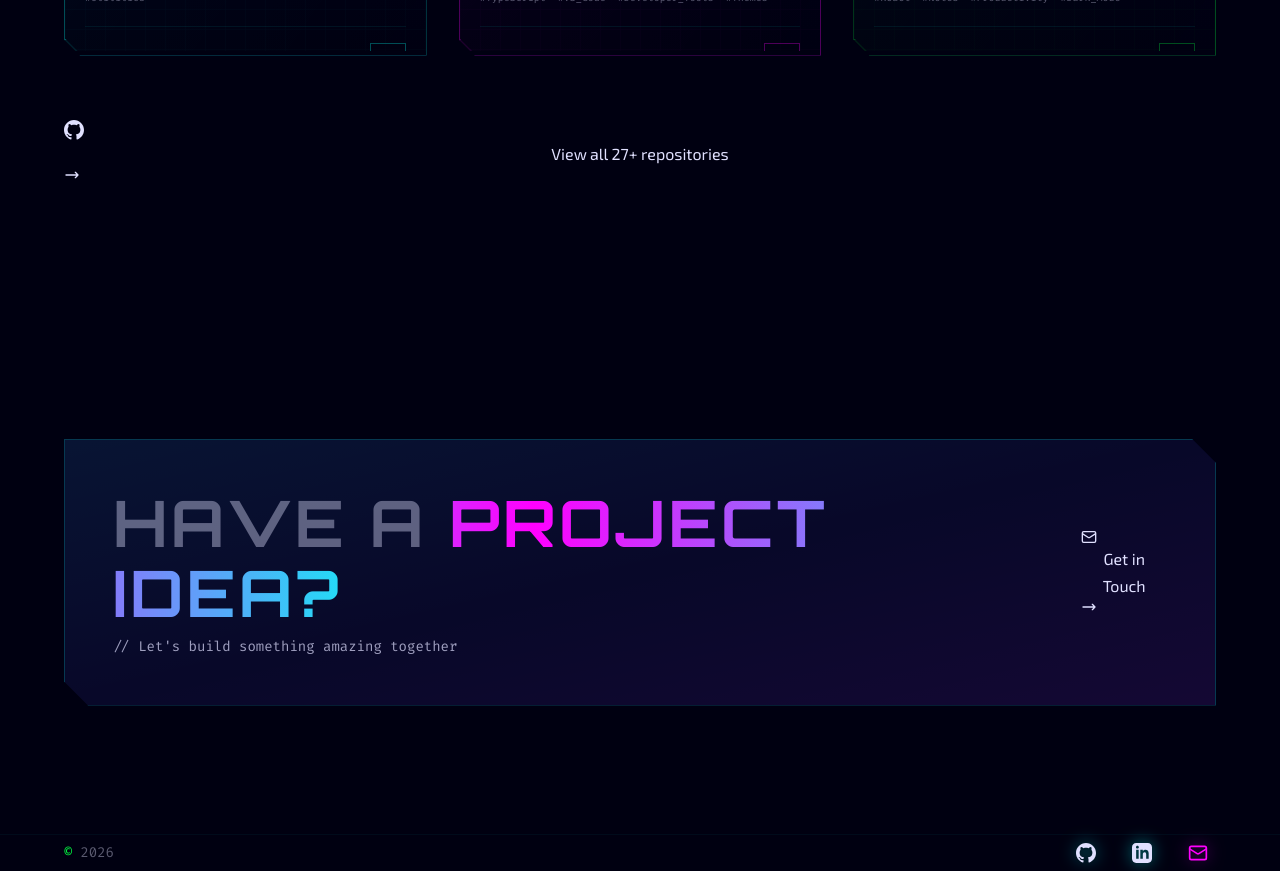
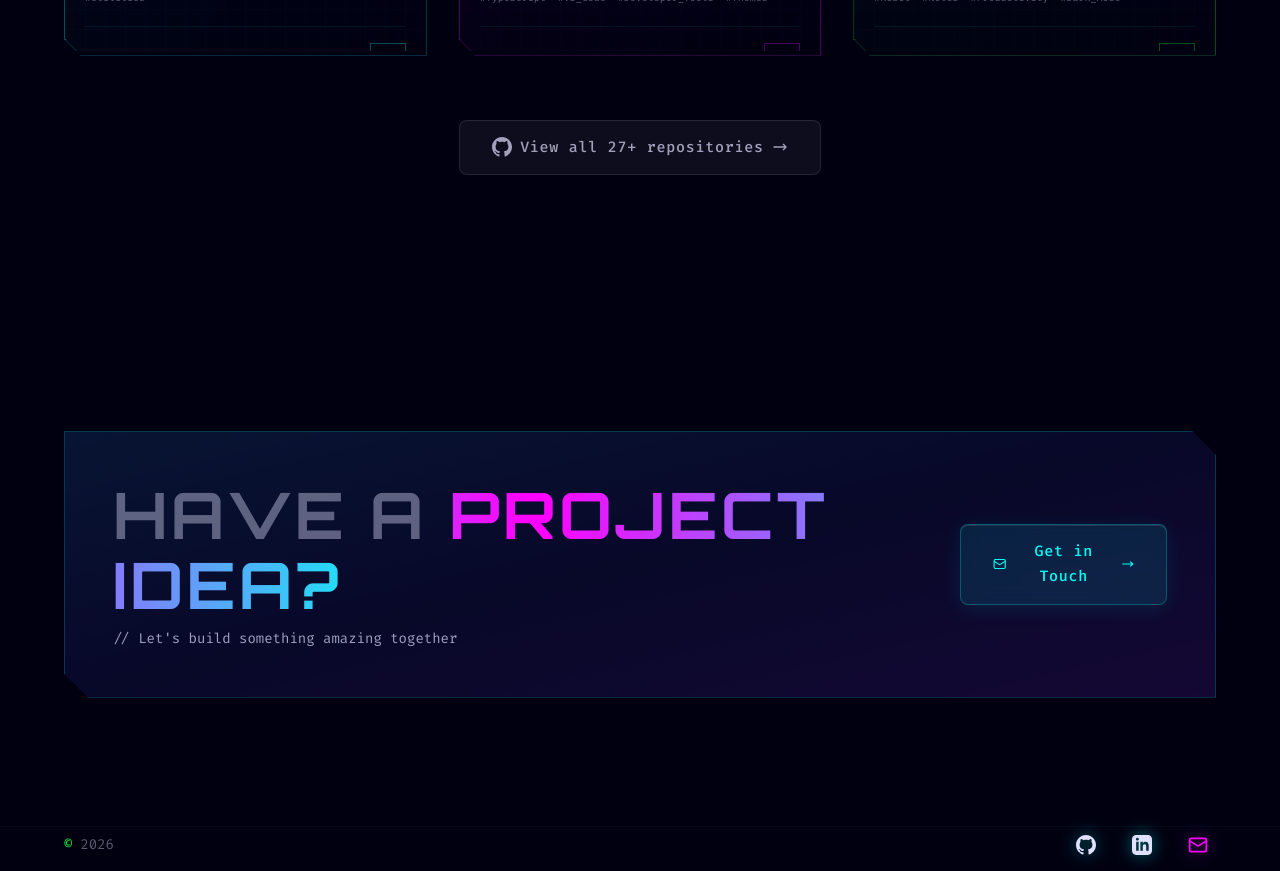
Before and after one commit to Sonali-Sharma-tech/portfolio, a Next.js app: page /projects in a window 1280 px wide. Shown: the part 1000-1871 px from the top of the page. Built offline with nearby package versions, Linux system fonts and the light colour scheme.

Commit message:
feat(styles): add glassmorphism button system - Include hover lift, glow effects, and focus states - Support reduced motion and accessibility

```diff
--- a/src/app/globals.css
+++ b/src/app/globals.css
@@ -690,6 +690,136 @@ h3 {
 }
 
 /* ============================================
+   GLASSMORPHISM BUTTONS
+   Modern frosted glass effect with micro-interactions
+   ============================================ */
+
+/* Base styles for all glass buttons */
+.btn-glass,
+.btn-glass-magenta,
+.btn-glass-ghost {
+  appearance: none;
+  position: relative;
+  display: inline-flex;
+  align-items: center;
+  justify-content: center;
+  gap: 0.5rem;
+  min-height: 2.75rem;
+  padding: 0.75rem 1.5rem;
+  font-family: var(--font-fira), monospace;
+  font-size: 0.875rem;
+  font-weight: 500;
+  letter-spacing: 0.05em;
+  text-decoration: none;
+  border-radius: 8px;
+  cursor: pointer;
+  transition: all 0.25s cubic-bezier(0.4, 0, 0.2, 1);
+  overflow: hidden;
+}
+
+/* Primary glass button - Cyan */
+.btn-glass {
+  background: rgba(0, 255, 245, 0.1);
+  backdrop-filter: blur(12px);
+  -webkit-backdrop-filter: blur(12px);
+  border: 1px solid rgba(0, 255, 245, 0.25);
+  color: var(--neon-cyan);
+  box-shadow:
+    0 4px 20px rgba(0, 255, 245, 0.1),
+    inset 0 1px 0 rgba(255, 255, 255, 0.1);
+}
+
+.btn-glass:hover {
+  background: rgba(0, 255, 245, 0.18);
+  border-color: rgba(0, 255, 245, 0.5);
+  box-shadow:
+    0 8px 32px rgba(0, 255, 245, 0.2),
+    inset 0 1px 0 rgba(255, 255, 255, 0.15);
+  transform: translateY(-2px);
+}
+
+.btn-glass:active {
+  transform: translateY(0);
+  box-shadow: 0 2px 10px rgba(0, 255, 245, 0.15);
+}
+
+/* Magenta variant */
+.btn-glass-magenta {
+  background: rgba(255, 68, 170, 0.1);
+  backdrop-filter: blur(12px);
+  -webkit-backdrop-filter: blur(12px);
+  border: 1px solid rgba(255, 68, 170, 0.25);
+  color: var(--neon-magenta);
+  box-shadow:
+    0 4px 20px rgba(255, 68, 170, 0.1),
+    inset 0 1px 0 rgba(255, 255, 255, 0.1);
+}
+
+.btn-glass-magenta:hover {
+  background: rgba(255, 68, 170, 0.18);
+  border-color: rgba(255, 68, 170, 0.5);
+  box-shadow:
+    0 8px 32px rgba(255, 68, 170, 0.2),
+    inset 0 1px 0 rgba(255, 255, 255, 0.15);
+  transform: translateY(-2px);
+}
+
+.btn-glass-magenta:active {
+  transform: translateY(0);
+}
+
+/* Ghost variant - subtle, secondary actions */
+.btn-glass-ghost {
+  background: rgba(255, 255, 255, 0.05);
+  backdrop-filter: blur(8px);
+  -webkit-backdrop-filter: blur(8px);
+  border: 1px solid rgba(255, 255, 255, 0.1);
+  color: var(--text-secondary);
+  box-shadow: none;
+}
+
+.btn-glass-ghost:hover {
+  background: rgba(0, 255, 245, 0.08);
+  border-color: rgba(0, 255, 245, 0.3);
+  color: var(--neon-cyan);
+  box-shadow: 0 4px 20px rgba(0, 255, 245, 0.1);
+  transform: translateY(-2px);
+}
+
+.btn-glass-ghost:active {
+  transform: translateY(0);
+}
+
+/* Large size variant */
+.btn-glass-lg {
+  min-height: 3rem;
+  padding: 0.875rem 2rem;
+  font-size: 0.9375rem;
+}
+
+/* Focus states for accessibility */
+.btn-glass:focus-visible,
+.btn-glass-magenta:focus-visible,
+.btn-glass-ghost:focus-visible {
+  outline: 2px solid var(--neon-cyan);
+  outline-offset: 2px;
+}
+
+/* Reduced motion */
+@media (prefers-reduced-motion: reduce) {
+  .btn-glass,
+  .btn-glass-magenta,
+  .btn-glass-ghost {
+    transition: none;
+  }
+  .btn-glass:hover,
+  .btn-glass-magenta:hover,
+  .btn-glass-ghost:hover {
+    transform: none;
+  }
+}
+
+/* ============================================
    PROJECT CARDS - Neomorphism + Glassmorphism
    ============================================ */
 
--- a/src/components/sections/terminal-hero.tsx
+++ b/src/components/sections/terminal-hero.tsx
@@ -2,6 +2,72 @@
 
 import { useEffect, useState } from "react";
 import Link from "next/link";
+
+// ==========================================
+// TERMINAL TYPING ANIMATION COMPONENT
+// Character-by-character reveal with cursor
+// ==========================================
+function TerminalTyping({
+  text,
+  delay = 0,
+  speed = 50,
+  className = "",
+  cursorClassName = "bg-cyan",
+  onComplete,
+}: {
+  text: string;
+  delay?: number;
+  speed?: number;
+  className?: string;
+  cursorClassName?: string;
+  onComplete?: () => void;
+}) {
+  const [displayText, setDisplayText] = useState("");
+  const [showCursor, setShowCursor] = useState(true);
+  const [isComplete, setIsComplete] = useState(false);
+
+  useEffect(() => {
+    let timeout: NodeJS.Timeout;
+    let charIndex = 0;
+
+    const typeChar = () => {
+      if (charIndex < text.length) {
+        setDisplayText(text.slice(0, charIndex + 1));
+        charIndex++;
+        // Variable speed: faster for spaces, adds slight randomness
+        const charSpeed = text[charIndex - 1] === " " ? speed * 0.3 : speed + Math.random() * 20;
+        timeout = setTimeout(typeChar, charSpeed);
+      } else {
+        setIsComplete(true);
+        onComplete?.();
+      }
+    };
+
+    timeout = setTimeout(typeChar, delay);
+    return () => clearTimeout(timeout);
+  }, [text, delay, speed, onComplete]);
+
+  // Cursor blink effect
+  useEffect(() => {
+    const interval = setInterval(() => {
+      setShowCursor(prev => !prev);
+    }, 530);
+    return () => clearInterval(interval);
+  }, []);
+
+  return (
+    <span className={className}>
+      {displayText}
+      {!isComplete && (
+        <span
+          className={`inline-block w-[3px] h-[0.9em] ml-1 align-middle transition-opacity ${cursorClassName} ${
+            showCursor ? "opacity-100" : "opacity-0"
+          }`}
+        />
+      )}
+    </span>
+  );
+}
 
 // Boot sequence phases for a spacecraft terminal
 const bootSequence = [
@@ -106,8 +172,12 @@ export function TerminalHero() {
 
     if (visibleLines < terminalLines.length) {
       const line = terminalLines[visibleLines];
+
+      // Delays - longer for typed content to allow animation to complete
       const delay = line.type === 'divider' ? 100 :
-                    line.type === 'name' || line.type === 'role' ? 400 :
+                    line.type === 'name' ? 1600 :    // Wait for name typing (13 chars × ~80ms)
+                    line.type === 'role' ? 1400 :    // Wait for role typing (18 chars × ~60ms)
+                    line.type === 'mission' ? 1800 : // Wait for mission typing
                     line.type === 'skills' ? 300 : 200;
 
       const timeout = setTimeout(() => {
@@ -171,19 +241,32 @@ export function TerminalHero() {
             className="text-4xl sm:text-5xl md:text-6xl lg:text-7xl font-display font-bold tracking-tight glitch-text"
             data-text={line.text}
           >
-            <span className="text-gradient-cyber">{line.text}</span>
+            <TerminalTyping
+              text={line.text}
+              speed={80}
+              className="text-gradient-cyber"
+              cursorClassName="bg-cyan"
+            />
           </div>
         );
       case 'role':
         return (
           <div key={index} className="text-xl sm:text-2xl md:text-3xl font-display text-white/60 mb-2">
-            {line.text}
+            <TerminalTyping
+              text={line.text}
+              speed={60}
+              cursorClassName="bg-white/60"
+            />
           </div>
         );
       case 'mission':
         return (
           <div key={index} className="text-text-secondary text-sm sm:text-base max-w-md">
-            {line.text}
+            <TerminalTyping
+              text={line.text}
+              speed={35}
+              cursorClassName="bg-text-secondary"
+            />
           </div>
         );
       case 'divider':
```
